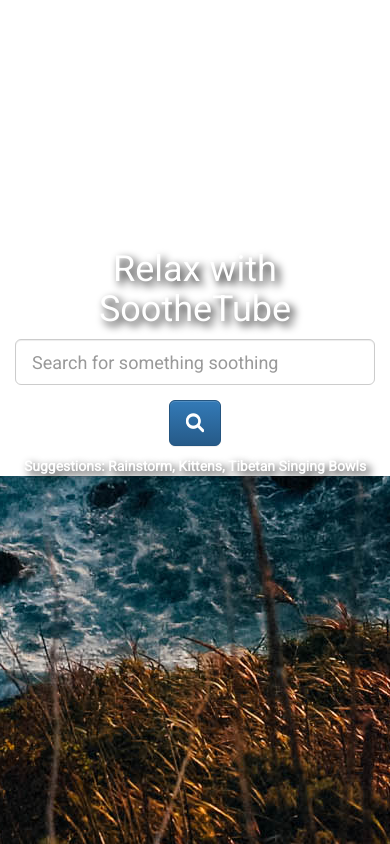
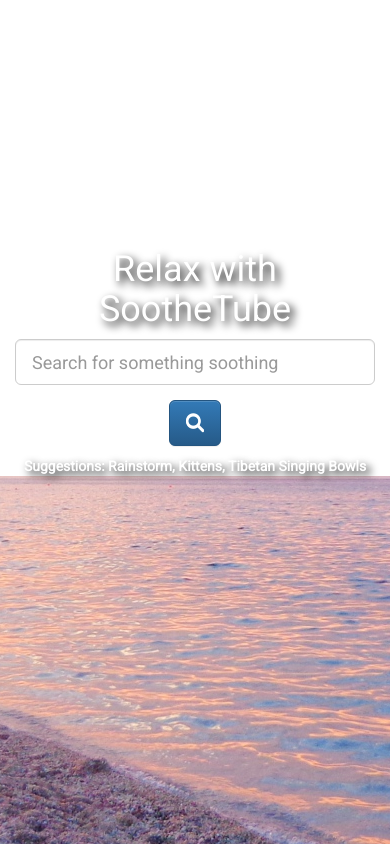
Before and after one commit to allisonPlusPlus/SootheTube, a PHP site: page / in a window 390 px wide. Run offline with PHP 8.4, Linux system fonts and the light colour scheme; some libraries are stand-ins or nearby versions.

Commit message:
Show pink sunset background on mobile devices

```diff
--- a/main.css
+++ b/main.css
@@ -28,7 +28,7 @@ video#bgvid {
 
 @media screen and (max-device-width: 800px) {
     html {
-         background: url(2065.jpeg) #000 no-repeat center center fixed;
+         background: url(pinksunset.jpg) #000 no-repeat center center fixed;
     }
     #bgvid {
         display: none;
```
